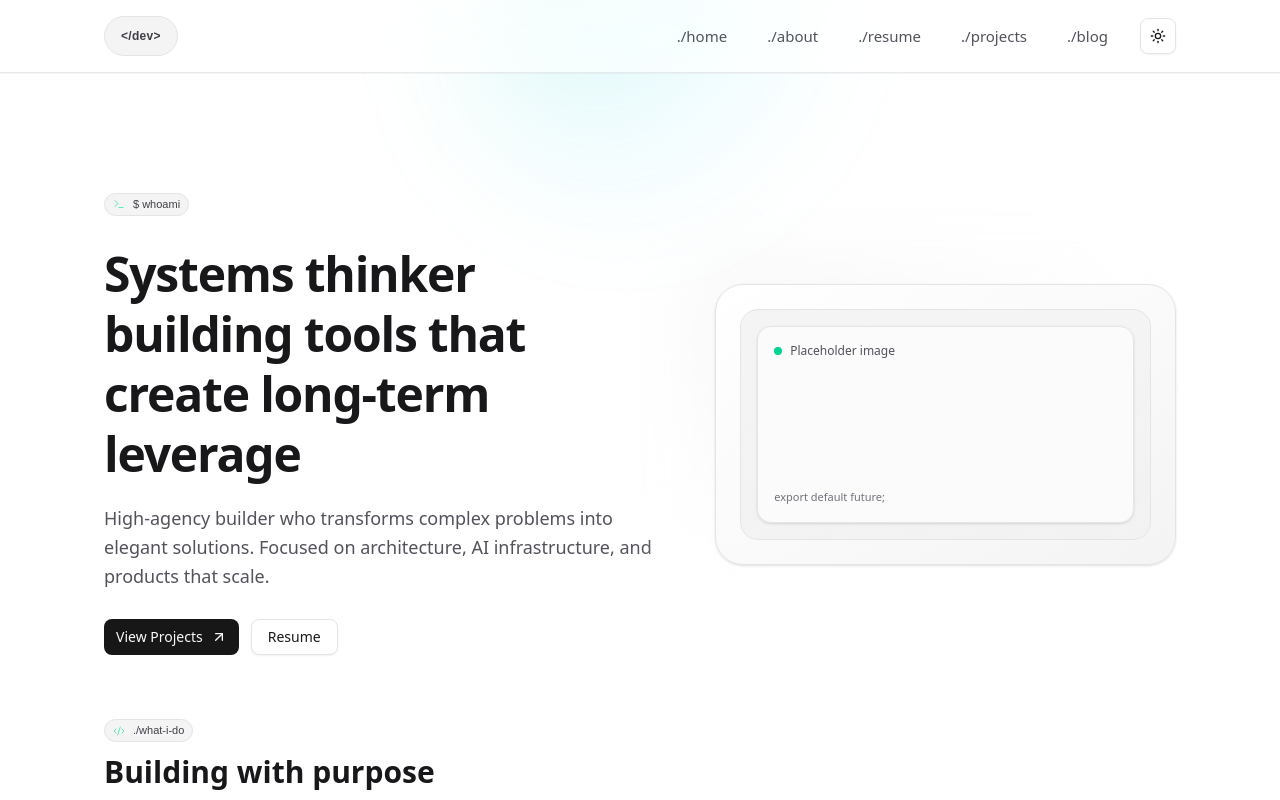
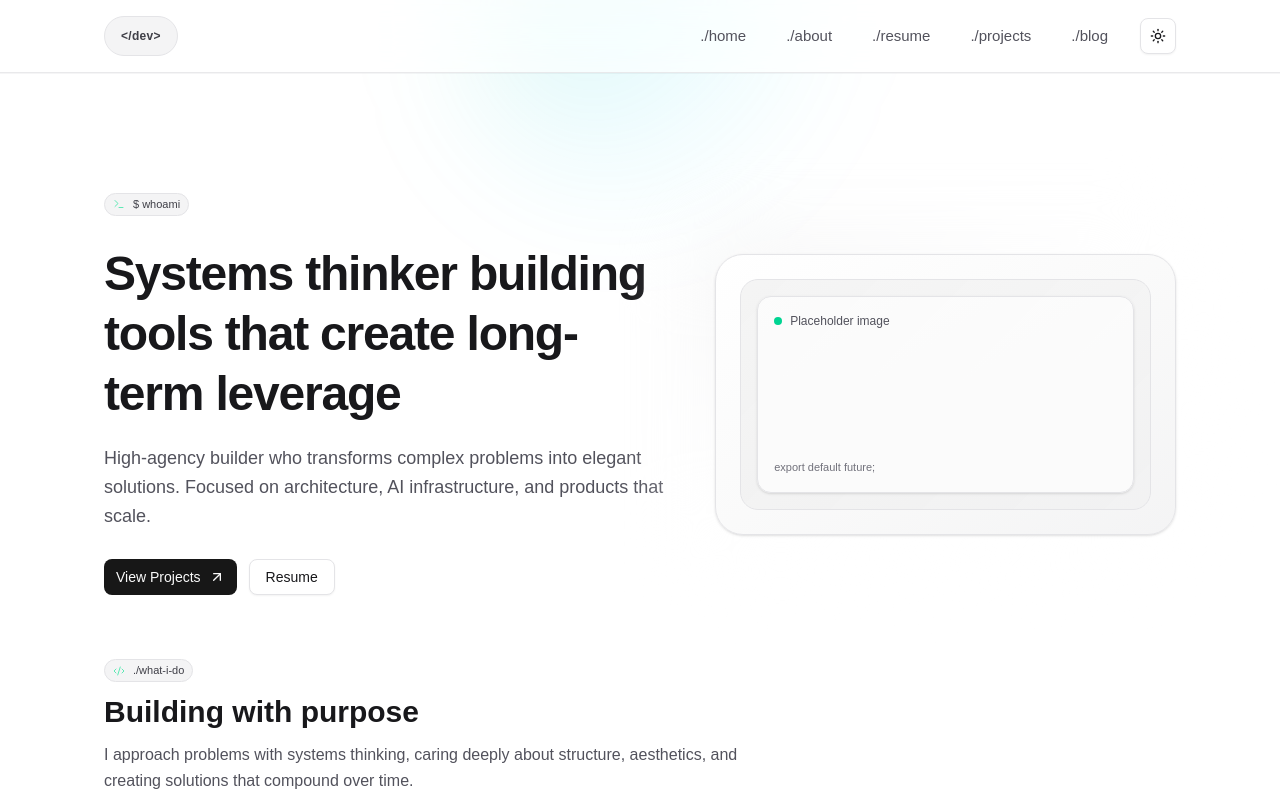
Before and after one commit to igorxciv/igorcodes, a Next.js app: page / in a window 1280 px wide. Shown: the top 800 px of the page. Built offline with nearby package versions, Linux system fonts and the light colour scheme; no server answers; a web font is replaced by a local one.

Commit message:
Add italics font variants

```diff
--- a/app/fonts.ts
+++ b/app/fonts.ts
@@ -8,9 +8,19 @@ export const wotfard = localFont({
       style: "normal",
     },
     {
+      path: "./fonts/wotfard/wotfard-thinitalic-webfont.woff2",
+      weight: "100",
+      style: "italic",
+    },
+    {
       path: "./fonts/wotfard/wotfard-extralight-webfont.woff2",
       weight: "200",
       style: "normal",
+    },
+    {
+      path: "./fonts/wotfard/wotfard-extralightitalic-webfont.woff2",
+      weight: "200",
+      style: "italic",
     },
     {
       path: "./fonts/wotfard/wotfard-light-webfont.woff2",
@@ -18,9 +28,19 @@ export const wotfard = localFont({
       style: "normal",
     },
     {
+      path: "./fonts/wotfard/wotfard-lightitalic-webfont.woff2",
+      weight: "300",
+      style: "italic",
+    },
+    {
       path: "./fonts/wotfard/wotfard-regular-webfont.woff2",
       weight: "400",
       style: "normal",
+    },
+    {
+      path: "./fonts/wotfard/wotfard-regularitalic-webfont.woff2",
+      weight: "400",
+      style: "italic",
     },
     {
       path: "./fonts/wotfard/wotfard-medium-webfont.woff2",
@@ -28,14 +48,29 @@ export const wotfard = localFont({
       style: "normal",
     },
     {
+      path: "./fonts/wotfard/wotfard-mediumitalic-webfont.woff2",
+      weight: "500",
+      style: "italic",
+    },
+    {
       path: "./fonts/wotfard/wotfard-semibold-webfont.woff2",
       weight: "600",
       style: "normal",
     },
     {
+      path: "./fonts/wotfard/wotfard-semibolditalic-webfont.woff2",
+      weight: "600",
+      style: "italic",
+    },
+    {
       path: "./fonts/wotfard/wotfard-bold-webfont.woff2",
       weight: "700",
       style: "normal",
+    },
+    {
+      path: "./fonts/wotfard/wotfard-bolditalic-webfont.woff2",
+      weight: "700",
+      style: "italic",
     },
   ],
   variable: "--font-wotfard",
--- a/app/globals.css
+++ b/app/globals.css
@@ -120,7 +120,7 @@
     @apply border-border outline-ring/50;
   }
   body {
-    @apply bg-background text-foreground;
+    @apply bg-background font-sans text-foreground;
   }
 }
 
--- a/app/layout.tsx
+++ b/app/layout.tsx
@@ -1,7 +1,6 @@
 import { ThemeProvider } from "@/components/theme-provider";
 
 import { dankMono, wotfard } from "./fonts";
-
 
 import type { Metadata } from "next";
 import "./globals.css";
@@ -59,8 +58,12 @@ export default function RootLayout({
   children: React.ReactNode;
 }>) {
   return (
-    <html lang="en" suppressHydrationWarning>
-      <body className={`${wotfard.variable} ${dankMono.variable} antialiased`}>
+    <html
+      lang="en"
+      suppressHydrationWarning
+      className={`${wotfard.variable} ${dankMono.variable}`}
+    >
+      <body className="antialiased">
         <ThemeProvider attribute="class" defaultTheme="system" enableSystem>
           {children}
         </ThemeProvider>
```
